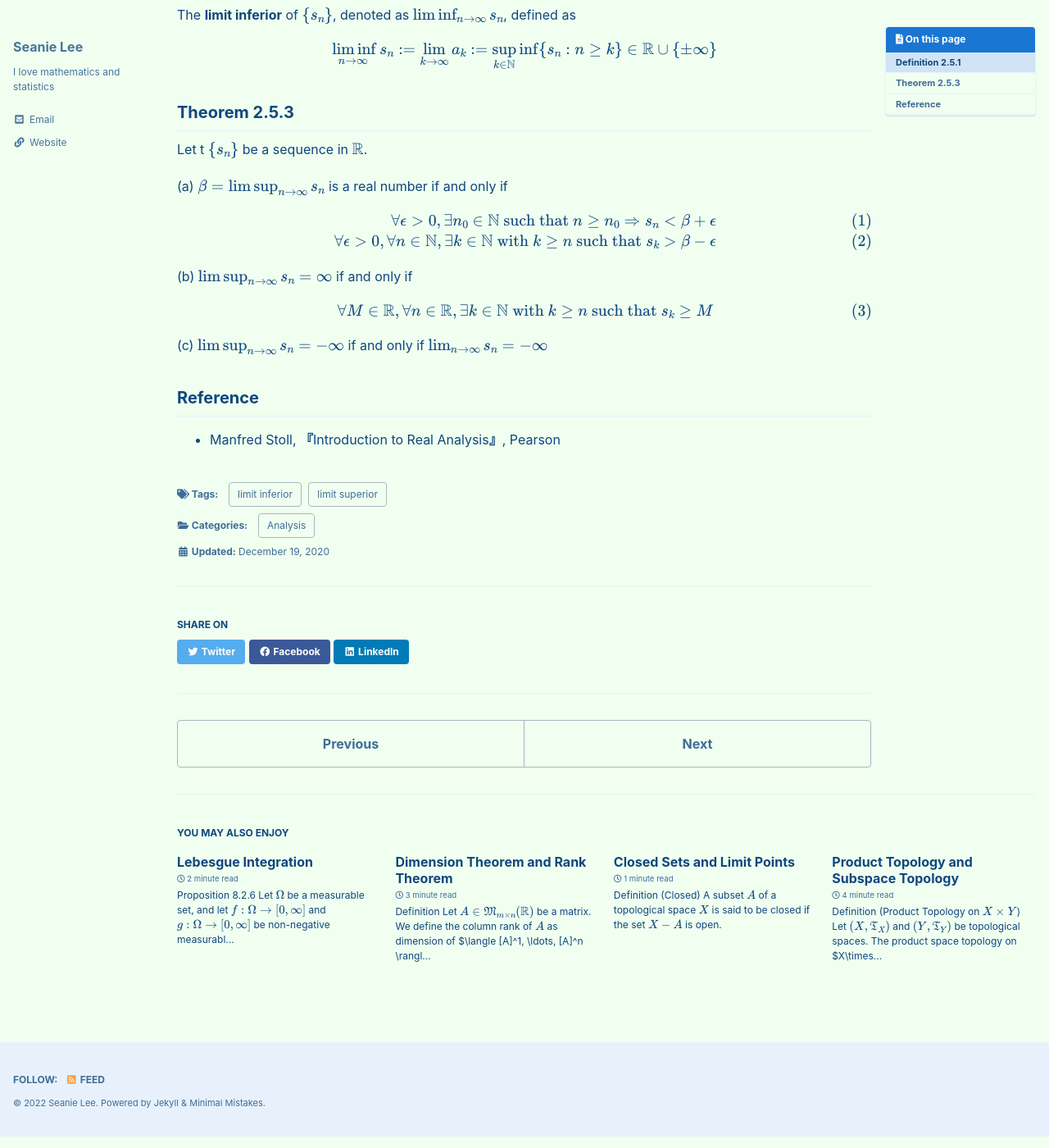
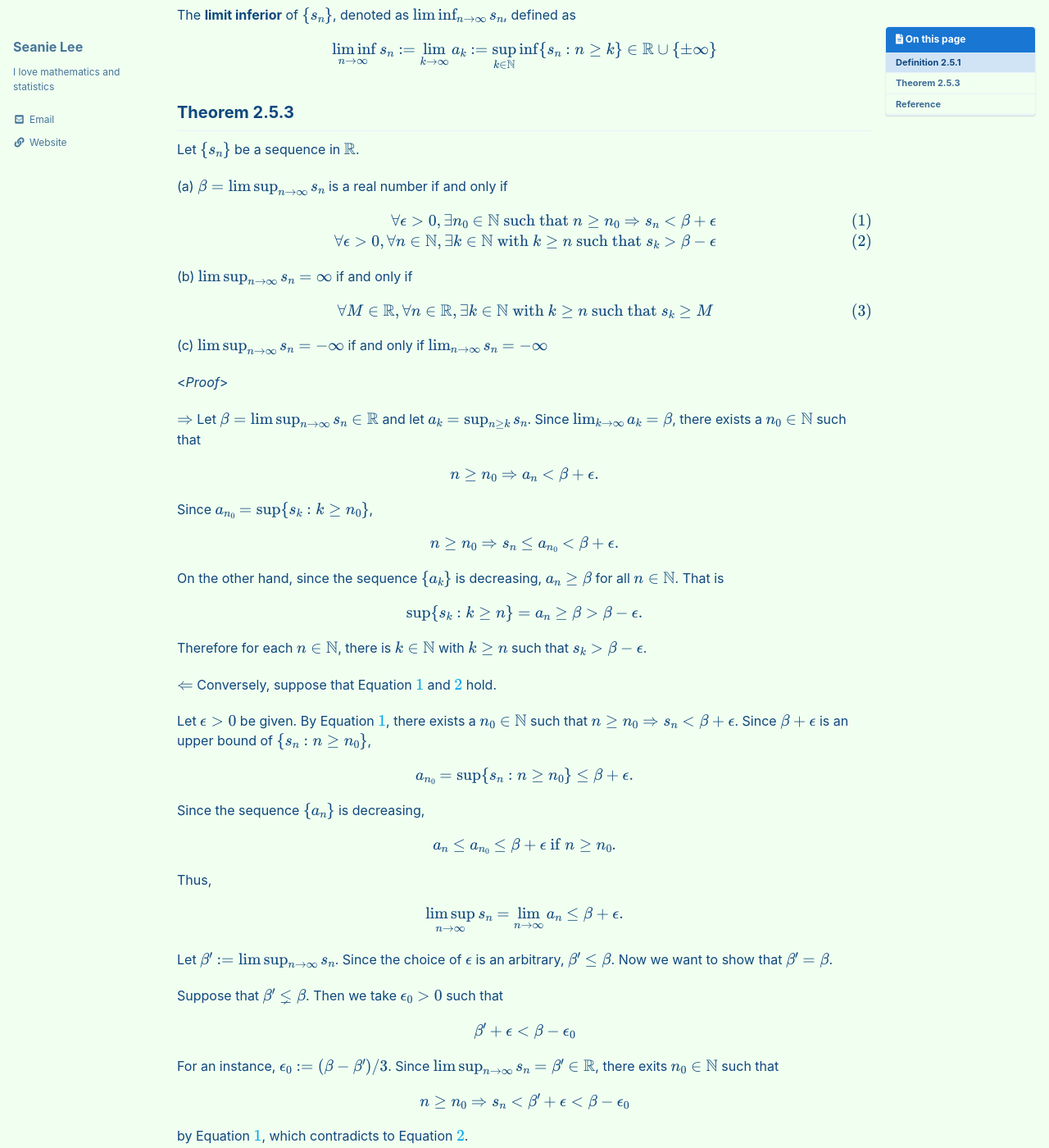
Before and after one commit to seanie12/blog, a Jekyll site: the page built from _posts/2020-12-19-limsup-liminf.md, in a window 1280 px wide and 1400 px high, scrolled down 322 px. Shown: the whole window at 82% size. Built offline with Jekyll 4.4.1, drawn with Linux system fonts in a browser that asks for light colours; cached includes are drawn as plain includes; formulas are drawn with MathJax 3; some of the changed text lies outside the part shown.

Commit message:
Update 2020-12-19-limsup-liminf.md

```diff
--- a/_posts/2020-12-19-limsup-liminf.md
+++ b/_posts/2020-12-19-limsup-liminf.md
@@ -35,14 +35,14 @@ $$
 $$
 
 ## Theorem 2.5.3
-Let t $\\{s_n\\}$  be a sequence in $\mathbb{R}$.
+Let $\\{s_n\\}$  be a sequence in $\mathbb{R}$.
 
 (a) $\beta=\limsup_{n\to\infty}s_n$  is a real number if and only if
 
 $$
 \begin{align}
-\forall \epsilon >0, \exists n_0\in\mathbb{N} \text{ such that } n\geq n_0 \Rightarrow s_n < \beta +\epsilon \\
-\forall \epsilon >0, \forall n\in\mathbb{N}, \exists k\in\mathbb{N} \text{ with } k\geq n \text{ such that } s_k > \beta-\epsilon
+\forall \epsilon >0, \exists n_0\in\mathbb{N} \text{ such that } n\geq n_0 \Rightarrow s_n < \beta +\epsilon \label{eq:1} \\
+\forall \epsilon >0, \forall n\in\mathbb{N}, \exists k\in\mathbb{N} \text{ with } k\geq n \text{ such that } s_k > \beta-\epsilon \label{eq:2}
 \end{align}
 $$
 
@@ -57,6 +57,86 @@ $$
 (c) $\limsup_{n\to\infty}s_n = -\infty$ if and only if $\lim_{n\to\infty}s_n =-\infty$
 $$\tag*{$\square$}$$
 
+<*Proof*>
+
+$\Rightarrow$ Let $\beta= \limsup_{n\to\infty}s_n \in \mathbb{R}$ and let $a_k = \sup_{n\geq k} s_n$. Since $\lim_{k\to\infty}a_k=\beta$, there exists a $n_0\in\mathbb{N}$ such that
+
+$$
+\begin{align*}
+n\geq n_0 \Rightarrow a_n < \beta + \epsilon.
+\end{align*}
+$$
+
+Since $a_{n_0}=\sup\\{s_k: k\geq n_0 \\}$,
+
+$$
+\begin{align*}
+n\geq n_0 \Rightarrow s_n \leq a_{n_0}<\beta + \epsilon.
+\end{align*}
+$$
+
+On the other hand, since the sequence $\\{a_k \\}$ is decreasing, $a_n \geq \beta$ for all $n\in\mathbb{N}$. That is
+
+
+$$
+\begin{align*}
+\sup\{s_k: k\geq n\}=a_n\geq \beta > \beta-\epsilon.
+\end{align*}
+$$
+
+Therefore for each $n\in\mathbb{N}$, there is $k\in\mathbb{N}$ with $k\geq n$ such that $s_k > \beta-\epsilon$.
+
+$\Leftarrow$ Conversely, suppose that Equation $\ref{eq:1}$ and $\ref{eq:2}$ hold.
+
+Let $\epsilon >0$ be given. By Equation $\ref{eq:1}$, there exists a $n_0\in\mathbb{N}$ such that $n\geq n_0 \Rightarrow s_n < \beta + \epsilon$. Since $\beta+\epsilon$ is an upper bound of $\\{s_n: n\geq n_0 \\}$,
+
+$$
+\begin{align*}
+a_{n_0}=\sup\{s_n: n\geq n_0 \} \leq \beta+\epsilon.
+\end{align*}
+$$
+
+Since the sequence $\\{ a_n \\}$ is decreasing,
+
+$$
+\begin{align*}
+a_n \leq a_{n_0} \leq \beta +\epsilon \text{ if } n\geq n_0.
+\end{align*}
+$$
+
+Thus,
+
+$$
+\begin{align*}
+\limsup_{n\to\infty}s_n=\lim_{n\to\infty}a_n \leq \beta+\epsilon.
+\end{align*}
+$$
+
+Let $\beta^\prime := \limsup_{n\to\infty}s_n$. Since the choice of $\epsilon$ is an arbitrary, $\beta^\prime \leq \beta$. Now we want to show that $\beta^\prime = \beta$.
+
+Suppose that $\beta^\prime \lneq \beta$. Then we take $\epsilon_0 > 0$ such that
+
+$$
+\begin{align*}
+\beta^\prime + \epsilon < \beta -\epsilon_0
+\end{align*}
+$$
+
+For an instance, $\epsilon_0 := (\beta-\beta^\prime) / 3$. Since $\limsup_{n\to\infty}s_n=\beta^\prime\in\mathbb{R}$, there exits $n_0\in\mathbb{N}$ such that
+
+$$
+\begin{align*}
+n\geq n_0 \Rightarrow s_n<\beta^\prime +\epsilon < \beta-\epsilon_0
+\end{align*}
+$$
+
+by Equation $\ref{eq:1}$, which contradicts to Equation $\ref{eq:2}$.
+
+
+$$\tag*{$\square$}$$
+
+
+
 
 ## Reference
 - Manfred Stoll,  **『**Introduction to Real Analysis**』**, Pearson
```
